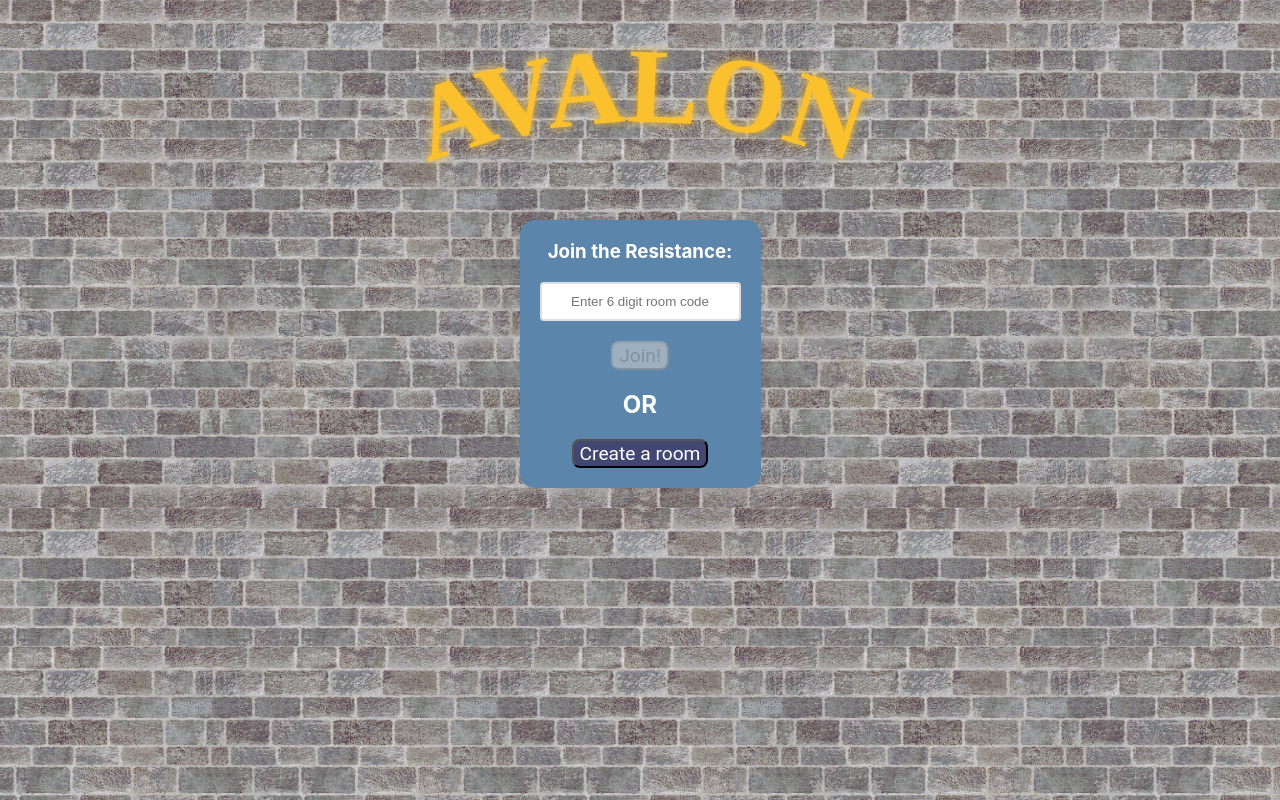
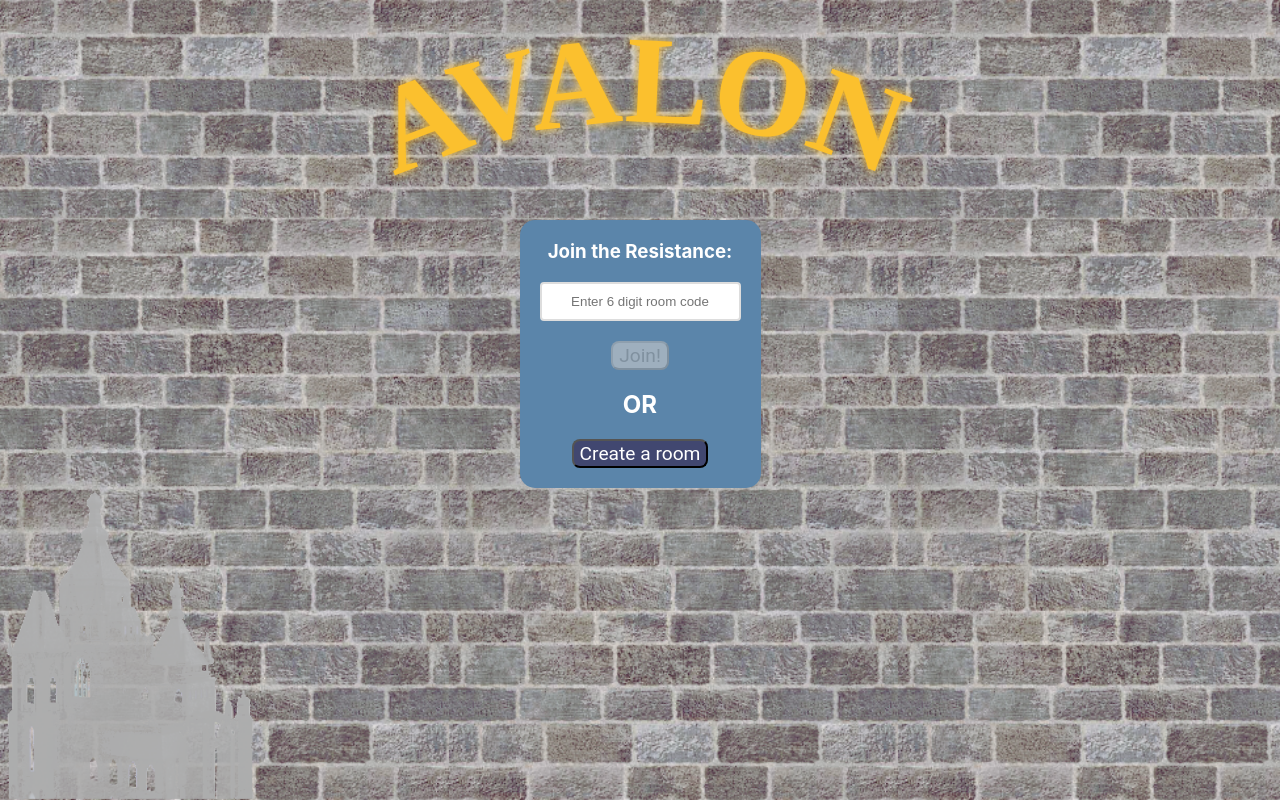
Before and after one commit to noahallen/Avalon, a React (Create React App) app: page / in a window 1280 px wide. Built offline with nearby package versions, Linux system fonts and the light colour scheme; no server answers.

Commit message:
Addedscroll

```diff
--- a/src/components/AvalonHeader.js
+++ b/src/components/AvalonHeader.js
@@ -23,6 +23,7 @@ const AvalonHeader = () => {
 					></feGaussianBlur>
 					<feMerge>
 						<feMergeNode in="coloredBlur"></feMergeNode>
+
 						<feMergeNode in="SourceGraphic"></feMergeNode>
 					</feMerge>
 				</filter>
@@ -35,7 +36,7 @@ const AvalonHeader = () => {
 			/>
 			<text
 				style={{
-					fontSize: "6em",
+					fontSize: "7em",
 					fontWeight: "bold",
 					fill: "#FBC02D",
 					filter: "url(#neon-effect)",
--- a/src/index.css
+++ b/src/index.css
@@ -4,7 +4,7 @@
 	/* Text Colors */
 	--text-header: rgb(255, 230, 0);
 	--text-primary: #fff;
-	--text-seconadry: #f46036;
+	--text-secondary: #f46036;
 
 	/* Background Colors */
 	--background-1: #171123;
@@ -16,19 +16,20 @@
 	--error: #ac0404;
 	--success: #4caf50;
 
-	background-image: url("./res/Wall.png");
-	background-repeat: repeat;
-	background-size: contain;
+	background-image: url("./res/Castle.png"), url("./res/Wall.png");
+	background-repeat: no-repeat, repeat;
+	background-size: 17rem, contain;
+	background-position:
+		bottom left,
+		top left;
 	overflow: hidden;
-	background-position: center;
 }
-
+html,
 body {
-	background-image: url("./res/Wall.png");
-	background-repeat: repeat;
-	background-size: contain;
-	overflow: hidden;
-	background-position: center;
+	min-height: 100vh;
+}
+/* Media query for screens less than 600px wide */
+@media (min-width: 600px) {
 }
 
 label,
@@ -77,7 +78,6 @@ form button {
 	padding-right: 20px;
 }
 
-
 .page-header {
 	text-align: center;
 
@@ -90,8 +90,6 @@ form button {
 	text-shadow: 3px 3px black;
 
 	font-family: "Old Standard TT", serif;
-
-
 }
 
 /* below was previously here */
```
Also changed, not shown: src/res/Scroll.png (added).
